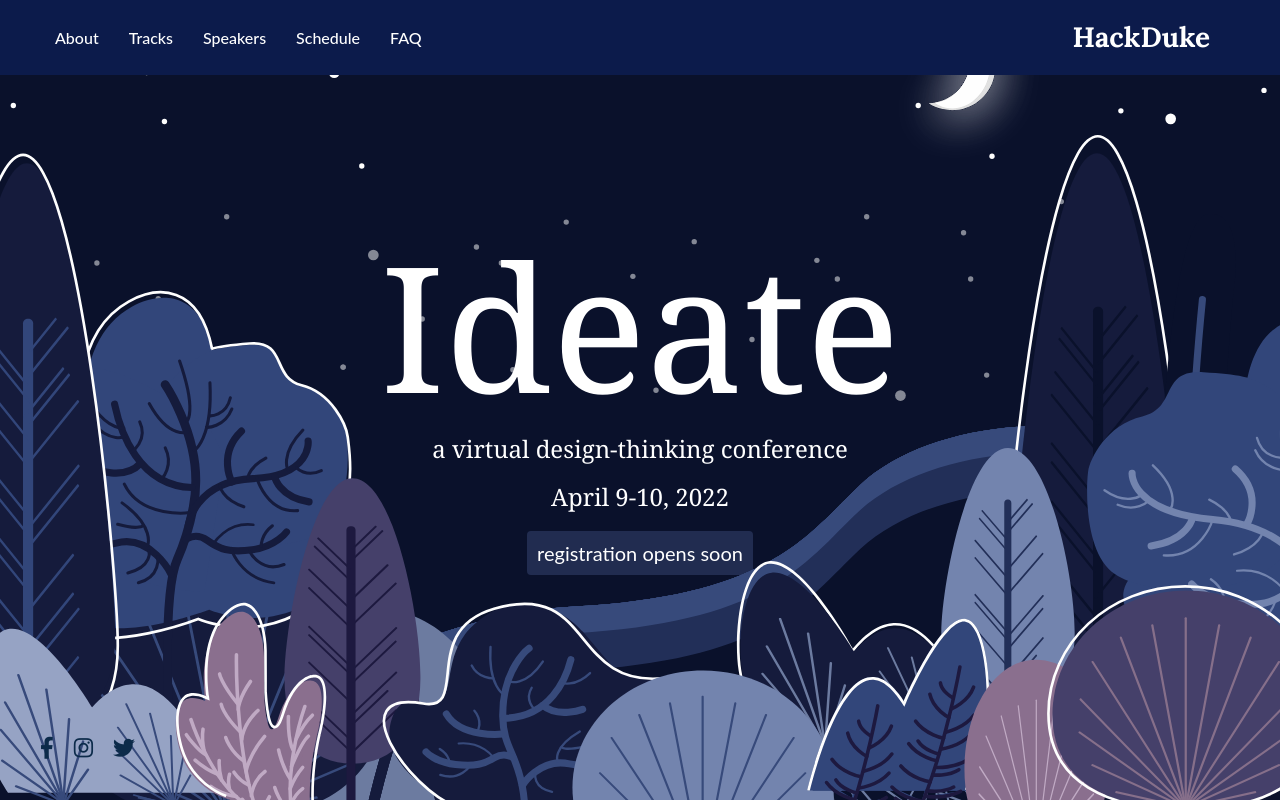
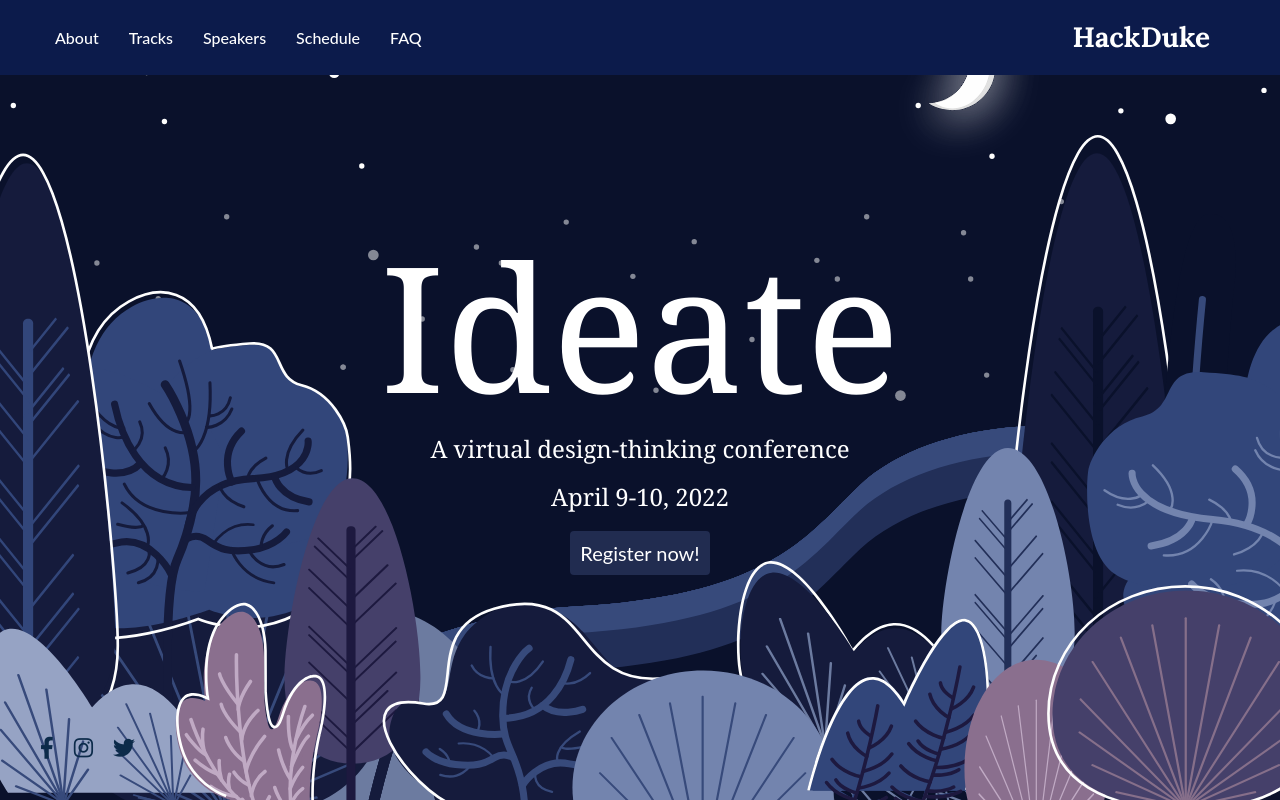
Before and after one commit to hack-duke/ideate-2022, a React (Create React App) app: page / in a window 1280 px wide. Shown: the top 800 px of the page. Built offline with nearby package versions, Linux system fonts and the light colour scheme; a web font is replaced by a local one.

Commit message:
Added registration button

```diff
--- a/package.json
+++ b/package.json
@@ -10,6 +10,7 @@
     "react-dom": "^17.0.1",
     "react-native": "^0.67.2",
     "react-scripts": "4.0.3",
+    "react-tabs": "^4.0.1",
     "sass": "^1.32.8",
     "swiper": "^6.8.4",
     "web-vitals": "^1.0.1"
--- a/src/sections/Landing/Landing.js
+++ b/src/sections/Landing/Landing.js
@@ -8,10 +8,10 @@ function Landing() {
             <div id="header">
                 <img id="trees" src={trees}></img>
                 <div id="landing-title">Ideate</div>
-                <h2>a virtual design-thinking conference</h2>
+                <h2>A virtual design-thinking conference</h2>
                 <h2>April 9-10, 2022</h2>
-                <div id="register-btn">
-                    <a target="_blank" rel="noopener noreferrer" href={""}><span>registration opens soon</span></a>
+                <div id="register-btn" style={{zIndex: 999}}>
+                    <a target="_blank" rel="noopener noreferrer" href={"https://tinyurl.com/ideate2022"}><span>Register now!</span></a>
                 </div>
             </div>
 
```
